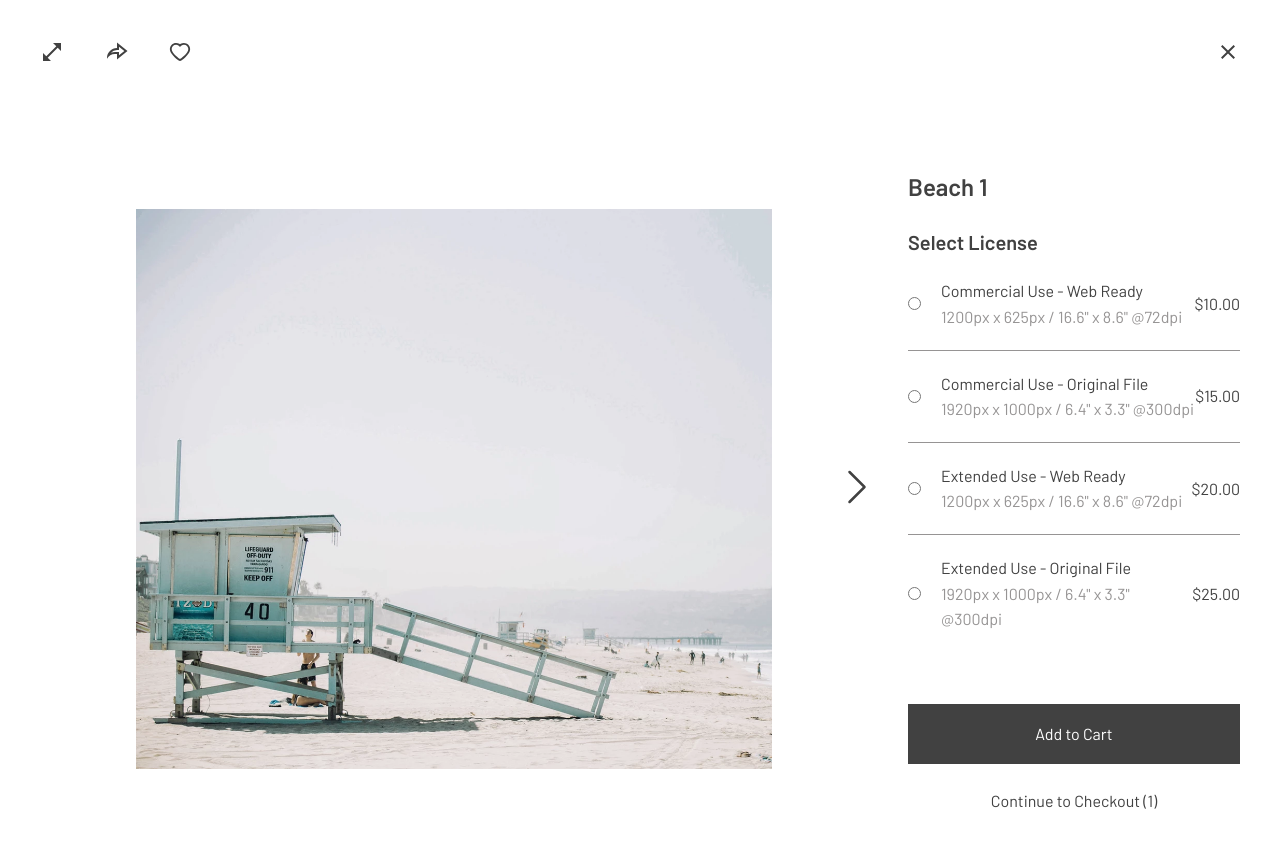
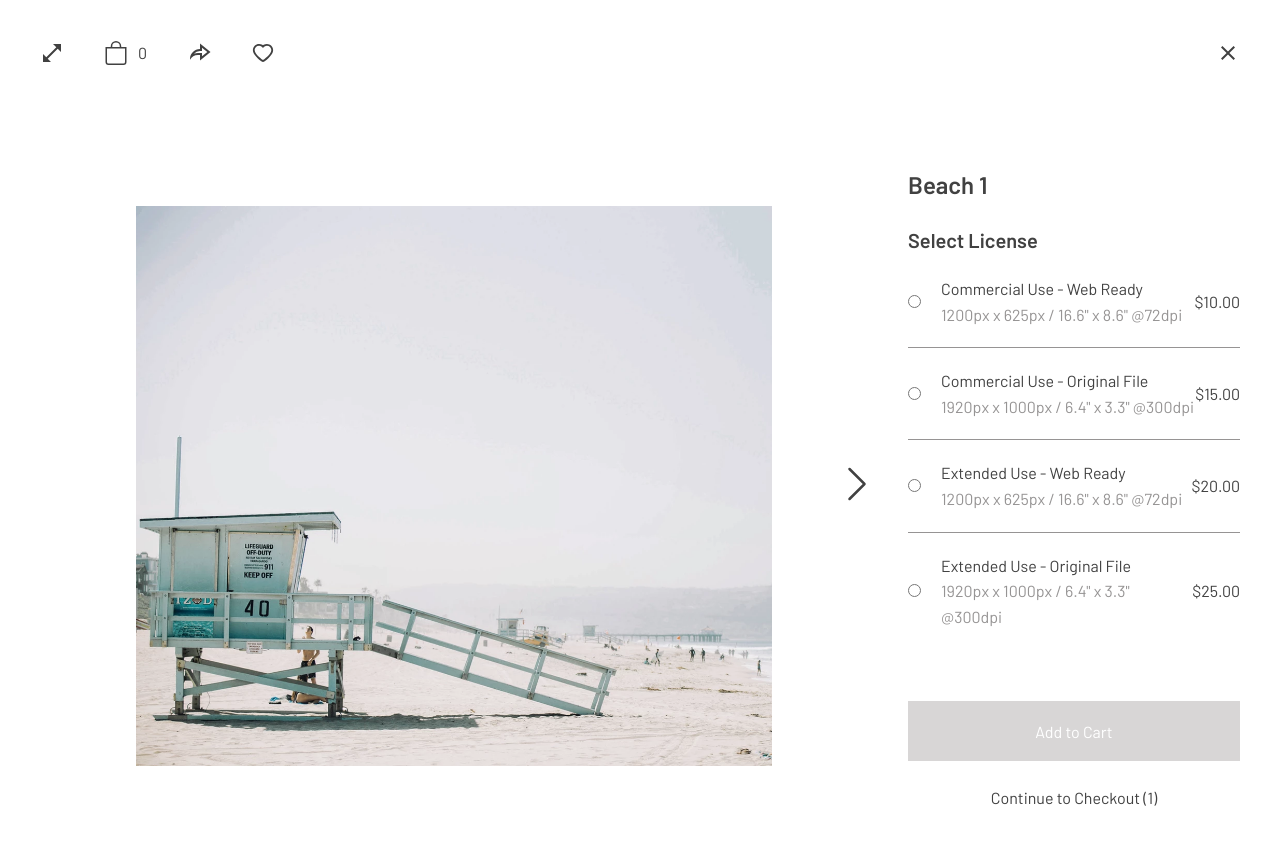
Before and after one commit to Knopkaivy/photographer-portfolio-demo, a React (Create React App) app: page /portfolio/beach/beach-1 in a window 1280 px wide. Shown: the top 848 px of the page. Built offline with nearby package versions, Linux system fonts and the light colour scheme.

Commit message:
Add shopping cart icon to Toolbar, disable PurchaseForm__button on default

```diff
--- a/src/Header.jsx
+++ b/src/Header.jsx
@@ -1,7 +1,6 @@
 import React, { useState } from 'react';
 import { Link } from 'react-router-dom';
 import { BsBag } from 'react-icons/bs';
-import Cart from './Cart';
 import NavItem from './NavItem';
 import './styles/Header.css';
 
@@ -22,7 +21,6 @@ const Header = ({ portfolio, cartIsOpen, openCart, closeCart }) => {
   });
   return (
     <div className="Header__Fixed">
-      {/* {cartIsOpen && <Cart closeCart={closeCart} />} */}
       <nav className="Header container">
         <Link to="/" className="Header__Logo">
           A-W
--- a/src/PhotoCard.jsx
+++ b/src/PhotoCard.jsx
@@ -35,7 +35,7 @@ const PhotoCard = ({
         <div className="PhotoCard__icon" onClick={handleToggleLike}>
           {isLiked ? (
             <div className="PhotoCard__icon-like-container">
-              <AiFillHeart className="PhotoCard__icon-like" />
+              <AiFillHeart className="icon-like" />
               <span className="PhotoCard__icon-span">1</span>
             </div>
           ) : (
--- a/src/PhotoCardDetailed.jsx
+++ b/src/PhotoCardDetailed.jsx
@@ -98,6 +98,7 @@ const PhotoCardDetailed = ({
         photo={photo}
         toggleLike={toggleLike}
         openOverlay={openOverlay}
+        openCart={openCart}
       />
       <div className="PhotoCardDetailed__main">
         <div className="PhotoCardDetailed__navigation PhotoCardDetailed__navigation-left">
--- a/src/PurchaseForm.jsx
+++ b/src/PurchaseForm.jsx
@@ -82,7 +82,11 @@ const PurchaseForm = ({ openCart }) => {
       <h3 className="PurchaseForm__header">Select License</h3>
       <div className="PurchaseForm__radioGroup">{purchaseList}</div>
       <div className="PurchaseForm__buttonContainer">
-        <button type="submit" className="PurchaseForm__button">
+        <button
+          type="submit"
+          className="PurchaseForm__button"
+          disabled={currentOption === null}
+        >
           Add to Cart
         </button>
       </div>
--- a/src/Toolbar.jsx
+++ b/src/Toolbar.jsx
@@ -2,18 +2,17 @@ import React, { useEffect, useState } from 'react';
 import { useLocation, useNavigate, useParams } from 'react-router-dom';
 import { MdOpenInFull } from 'react-icons/md';
 import { MdCloseFullscreen } from 'react-icons/md';
+import { BsBag } from 'react-icons/bs';
 import { AiFillHeart } from 'react-icons/ai';
 import { AiOutlineHeart } from 'react-icons/ai';
 import { RiShareForwardLine } from 'react-icons/ri';
 import { IoMdClose } from 'react-icons/io';
 import './styles/Toolbar.css';
 
-const Toolbar = ({ photo, toggleLike, openOverlay }) => {
+const Toolbar = ({ photo, toggleLike, openOverlay, openCart }) => {
   let location = useLocation();
   let navigate = useNavigate();
   let params = useParams();
-
-  // console.log('params', params);
 
   const [isFullscreen, setIsFullscreen] = useState(false);
 
@@ -69,6 +68,13 @@ const Toolbar = ({ photo, toggleLike, openOverlay }) => {
           )}
         </div>
         <div className="Toolbar__iconContainer">
+          <BsBag
+            className="Toolbar__icon Toolbar__icon-secondary icon"
+            onClick={openCart}
+          />{' '}
+          <span className="Toolbar__icon-span">0</span>
+        </div>
+        <div className="Toolbar__iconContainer">
           <RiShareForwardLine
             className="Toolbar__icon Toolbar__icon-secondary icon"
             onClick={handleOpenOverlay}
@@ -76,10 +82,10 @@ const Toolbar = ({ photo, toggleLike, openOverlay }) => {
         </div>
         <div className="Toolbar__iconContainer" onClick={handleLike}>
           {photo.liked ? (
-            <div className="PhotoCard__icon-like-container">
-              <AiFillHeart className="PhotoCard__icon-like Toolbar__icon Toolbar__icon-secondary icon" />
+            <React.Fragment>
+              <AiFillHeart className="Toolbar__icon Toolbar__icon-secondary icon icon-like" />
               <span className="Toolbar__icon-span">1</span>
-            </div>
+            </React.Fragment>
           ) : (
             <AiOutlineHeart className="Toolbar__icon Toolbar__icon-secondary icon" />
           )}
--- a/src/styles/App.css
+++ b/src/styles/App.css
@@ -37,6 +37,9 @@ body {
   color: var(--color-secondary);
   transform: scale(1.1);
 }
+.icon-like {
+  fill: red;
+}
 .btn {
   width: 100%;
   height: 6rem;
--- a/src/styles/Cart.css
+++ b/src/styles/Cart.css
@@ -5,7 +5,7 @@
   left: 0;
   background-color: rgba(0, 0, 0, 0.6);
   position: fixed;
-  z-index: 100;
+  z-index: 5;
 }
 .Cart__menu {
   width: 100vw;
@@ -15,7 +15,7 @@
   position: absolute;
   top: 0;
   right: 0;
-  z-index: 100;
+  z-index: 5;
   box-shadow: 0px 0px 10px 1px rgba(0, 0, 0, 0.2);
   display: flex;
   flex-direction: column;
--- a/src/styles/PhotoCard.css
+++ b/src/styles/PhotoCard.css
@@ -47,9 +47,9 @@
   display: flex;
   align-items: center;
 }
-.PhotoCard__icon-like {
+/* .PhotoCard__icon-like {
   fill: red;
-}
+} */
 .PhotoCard__icon-span {
   display: inline-block;
   padding: 0 1rem;
--- a/src/styles/PurchaseForm.css
+++ b/src/styles/PurchaseForm.css
@@ -64,6 +64,10 @@
 .PurchaseForm__button:hover {
   background-color: var(--color-secondary);
 }
+.PurchaseForm__button:disabled {
+  background-color: var(--color-gray-light);
+  cursor: default;
+}
 .PurchaseForm__checkoutLink {
   width: 100%;
   text-align: center;
--- a/src/styles/Toolbar.css
+++ b/src/styles/Toolbar.css
@@ -9,12 +9,15 @@
 }
 .Toolbar__iconContainer {
   padding: 2rem;
+  display: flex;
+  align-items: center;
+  gap: 1rem;
 }
 .Toolbar__icon {
   font-size: 2.4rem;
 }
 .Toolbar__icon-span {
   display: inline-block;
-  padding: 0 1rem;
+  /* padding: 0 1rem; */
   font-size: 1.6rem;
 }
```
